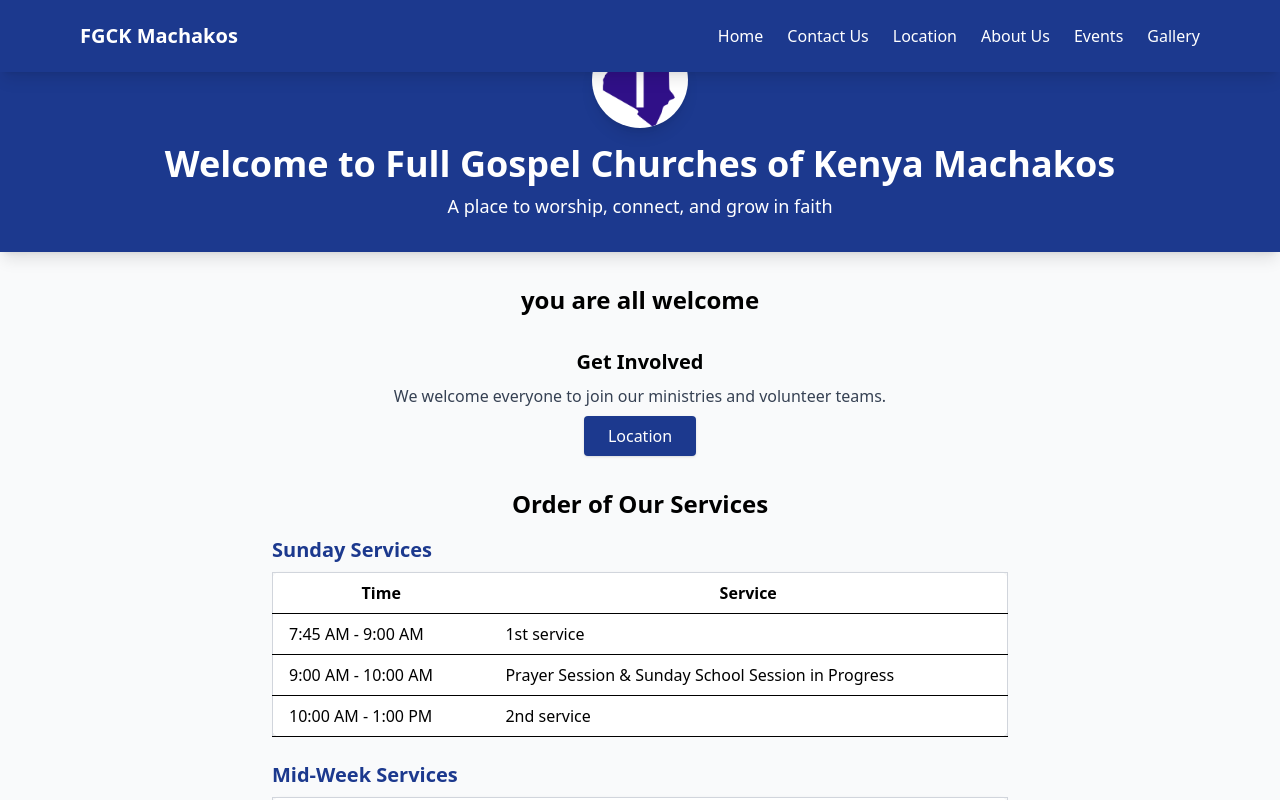
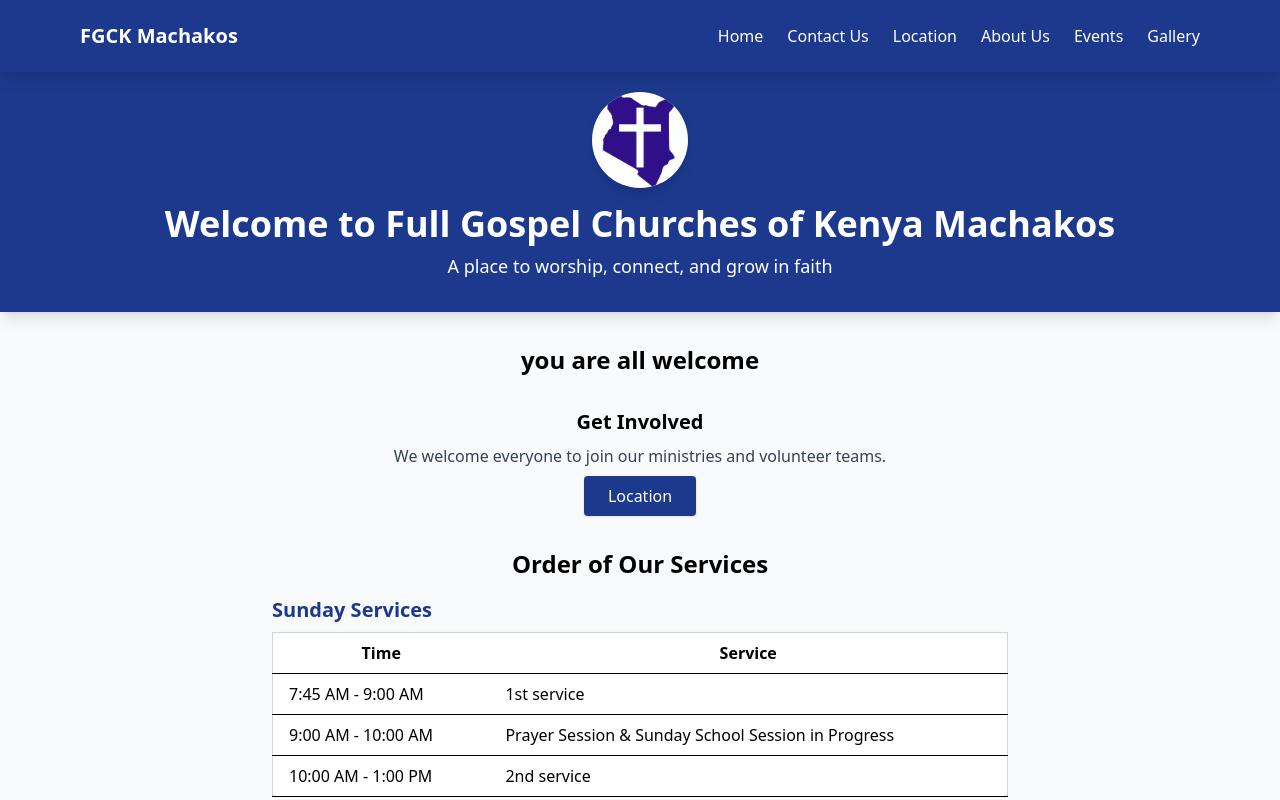
Before and after one commit to joyfridah23/church-website.html, a React (Vite) app: page / in a window 1280 px wide. Shown: the top 800 px of the page. Built offline with nearby package versions, Linux system fonts and the light colour scheme.

Commit message:
fix: Adjust Navbar position and Home component margin for better layout

```diff
--- a/src/components/Navbar.jsx
+++ b/src/components/Navbar.jsx
@@ -5,7 +5,7 @@
     const handleMenuToggle = () => setMenuOpen(!menuOpen);
     const handleCloseMenu = () => setMenuOpen(false);
     return (
-        <nav className="w-full fixed p-1 bg-blue-900 text-white shadow-lg z-50">
+        <nav className="w-full top-0 fixed p-1 bg-blue-900 text-white shadow-lg z-50">
             <div className="max-w-6xl mx-auto px-4">
                 <div className="flex justify-between items-center h-16">
                     <div className="flex-shrink-0 font-bold text-xl">FGCK Machakos</div>
--- a/src/pages/Home.jsx
+++ b/src/pages/Home.jsx
@@ -6,7 +6,7 @@
 export default function Home() {
     const navigate = useNavigate();
     return (
-        <div className="min-h-screen bg-gray-50 flex flex-col items-center justify-center">
+        <div className="min-h-screen mt-15 bg-gray-50 flex flex-col items-center justify-center">
             <header className="w-full py-8 bg-blue-900 text-white text-center shadow-lg flex flex-col items-center">
                 <img src={logo} alt="Full Gospel Churches of Kenya Logo" className="h-24 w-auto mb-4 rounded-full shadow-lg bg-white" />
                 <h1 className="text-4xl font-bold mb-2">Welcome to Full Gospel Churches of Kenya Machakos</h1>
```
